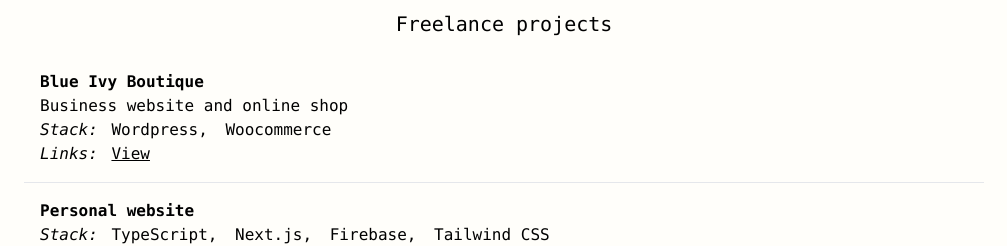
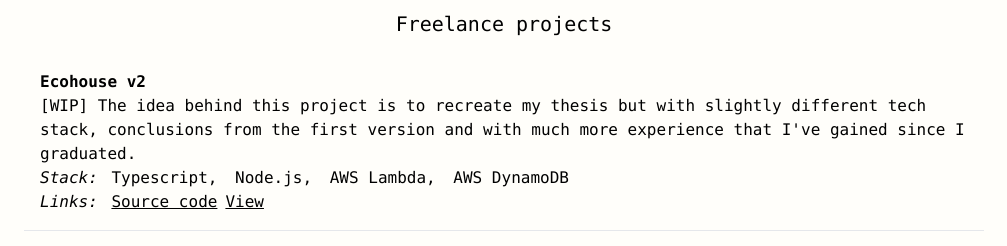
Before and after one commit to JKrymarys/my_website, a Next.js app: page /portfolio in a window 1280 px wide. Shown: the part 243-489 px from the top of the page, without its empty margins (136-1143 px from the left). Built offline with nearby package versions, Linux system fonts and the light colour scheme; no server answers.

Commit message:
Update Ecohouse entry in portfolio (#9)

```diff
--- a/package.json
+++ b/package.json
@@ -3,7 +3,7 @@
   "version": "0.1.0",
   "private": true,
   "scripts": {
-    "dev": "next dev",
+    "dev": "next dev -p 3005",
     "build": "next build",
     "start": "next start",
     "lint-staged": "lint-staged",
--- a/pages/bio.tsx
+++ b/pages/bio.tsx
@@ -20,7 +20,7 @@ const experienceItems: CommercialExperience[] = [
     companyName: 'ABB',
     start: 'Mar 2017',
     end: 'Dec 2017',
-    description: 'Intern',
+    description: 'Internship',
   },
 ];
 
--- a/pages/portfolio.tsx
+++ b/pages/portfolio.tsx
@@ -2,6 +2,14 @@ import ProjectItem from 'components/ProjectItem';
 import { Project } from 'utils/types';
 
 const freelanceProjects: Project[] = [
+  {
+    title: 'Ecohouse v2',
+    description:
+      "[WIP] The idea behind this project is to recreate my thesis but with slightly different tech stack, conclusions from the first version and with much more experience that I've gained since I graduated.",
+    stack: ['Typescript', 'Node.js', 'AWS Lambda', 'AWS DynamoDB'],
+    link: 'https://jkrymarys.github.io/ecohouse_v2/',
+    github: 'https://github.com/JKrymarys/ecohouse_v2',
+  },
   {
     title: 'Blue Ivy Boutique ',
     description: 'Business website and online shop',
```
